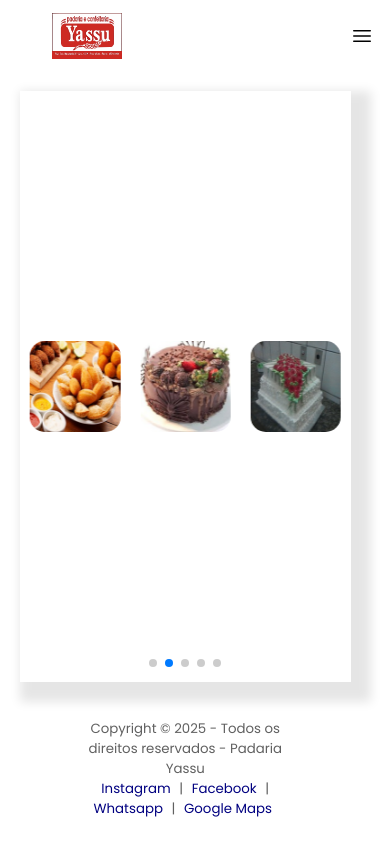
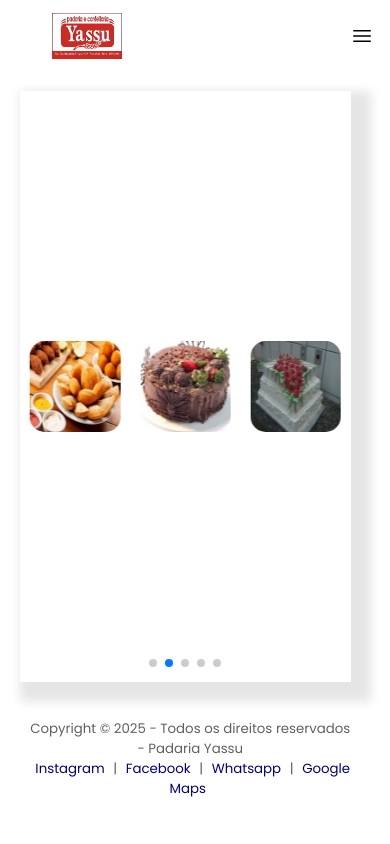
Before and after one commit to Renato-1982/yassu, a React (Create React App) app: page / in a window 390 px wide. Built offline with nearby package versions, Linux system fonts and the light colour scheme.

Commit message:
At-11-01-25

```diff
--- a/src/Components/Footer/footer.css
+++ b/src/Components/Footer/footer.css
@@ -1,14 +1,14 @@
-div#rodape {
+.rodape {
     font-family: "Poppins", serif;
     clear: both;
 }
-div#rodape p {
+.rodape p {
     font-size: 10pt;
     color: #606060;
     text-align: center;
     padding: 5px 0px 5px 10px;
 }
-div#rodape a {
+.rodape a {
     font-size: 10pt;
     color: #000080;
     text-align: center;
@@ -17,11 +17,59 @@ div#rodape a {
 }
 /*Responsivo*/
 @media (max-width: 800px){
-    div#rodape p {
+    .rodape {
+    font-family: "Poppins", serif;
+    clear: both;
+    }
+    .rodape p {
         font-size: 10pt;
         color: #606060;
         text-align: center;
-        padding-left: 50px;
-        padding-right: 50px;
+        padding: 5px 0px 5px 10px;
+    }
+    .rodape a {
+        font-size: 10pt;
+        color: #000080;
+        text-align: center;
+        padding: 5px 5px 5px 5px;
+        text-decoration: none;
     }
 }
+@media (max-width: 600px){
+    .rodape {
+    font-family: "Poppins", serif;
+    clear: both;
+    }
+    .rodape p {
+        font-size: 10pt;
+        color: #606060;
+        text-align: center;
+        padding: 5px 0px 5px 10px;
+    }
+    .rodape a {
+        font-size: 10pt;
+        color: #000080;
+        text-align: center;
+        padding: 5px 5px 5px 5px;
+        text-decoration: none;
+    }
+}
+@media (max-width: 400px){
+    .rodape {
+    font-family: "Poppins", serif;
+    clear: both;
+    }
+    .rodape p {
+        font-size: 10pt;
+        color: #606060;
+        text-align: center;
+        padding: 5px 0px 5px 10px;
+    }
+    .rodape a {
+        font-size: 10pt;
+        color: #000080;
+        text-align: center;
+        padding: 5px 5px 5px 5px;
+        text-decoration: none;
+    }
+}
--- a/src/Components/Footer/index.js
+++ b/src/Components/Footer/index.js
@@ -3,7 +3,7 @@ import "../Footer/footer.css";
 const Footer = () => {
     return (
         <footer>
-            <div id="rodape">
+            <div className="rodape">
             <p>Copyright &copy; 2025 - Todos os direitos reservados - Padaria Yassu<br/>
                 <a href="https://www.instagram.com/padariayassu/" target="_blank"> Instagram </a> |
                 <a href="http://facebook.com/Padaria-Yassu-408011442653343" target="_blank"> Facebook </a> |
--- a/src/Components/Navbar/navbar.css
+++ b/src/Components/Navbar/navbar.css
@@ -75,3 +75,59 @@ nav {
         display: flex;
     }
 }
+@media (max-width: 600px) {
+    .nav-menu-icon{
+        display:  flex;
+        margin-top: 1rem;
+        position: fixed;
+        right: 1rem;
+        font-size: 1.5rem;
+    }
+    .nav-links-lista a{
+        display: flex;
+        margin-top: 1rem;
+        margin-left: 2rem;
+        text-decoration: none;
+        color: black;
+        font-size: 1.1rem;
+        font-weight: 500;
+        text-indent: 10px;
+    }
+    .nav-logo-container{
+        max-width: 70px;
+    }
+    .navbar-links-container {
+        display: none;
+    }
+    .nav-bar-menu-container {
+        display: flex;
+    }
+}
+@media (max-width: 400px) {
+    .nav-menu-icon{
+        display:  flex;
+        margin-top: 1rem;
+        position: fixed;
+        right: 1rem;
+        font-size: 1.5rem;
+    }
+    .nav-links-lista a{
+        display: flex;
+        margin-top: 1rem;
+        margin-left: 2rem;
+        text-decoration: none;
+        color: black;
+        font-size: 1.1rem;
+        font-weight: 500;
+        text-indent: 10px;
+    }
+    .nav-logo-container{
+        max-width: 70px;
+    }
+    .navbar-links-container {
+        display: none;
+    }
+    .nav-bar-menu-container {
+        display: flex;
+    }
+}
--- a/src/views/Contact/contact.css
+++ b/src/views/Contact/contact.css
@@ -1,60 +1,129 @@
 *{
     font-family: "Poppins", serif;
 }
-.titulo {
+.corpo{
+    display: block;
+    width: 100%;
+    text-align: center;
+    padding: 1px 20px 1px 20px; /*Superior,Direita,Inferior,Esquerda*/
+}
+.titulo h1 {
+    width: 100%;
+    font-size: 15pt;
+    color: #000000;
     text-align: center;
 }
-.titulo h1 {
-    font-size: 20pt;
-    color: #000000;
-}
-.contact {
-    display: block;
+.contact h2 {
+    width: 100%;
+    font-size: 13pt;
     text-align: center;
-    padding-left: 100px;
-    padding-right: 100px;
-}
-.contact h2 {
-    font-size: 13pt;
     color: #000000;
     background-color: #dddddd;
     padding: 5px 0px 5px 10px;
 }
 .contact h3 {
     font-size: 13pt;
+    text-align: center;
     color: #000000;
 }
 .contact p {
     font-size: 12pt;
+    text-align: center;
     color: #000000;
 }
 @media (max-width: 800px){
-    .contact {
+    .corpo{
         display: block;
+        width: 95%;
         text-align: center;
-        padding-left: 50px;
-        padding-right: 50px;
+        padding: 1px 20px 1px 20px; /*Superior,Direita,Inferior,Esquerda*/
+    }
+    .titulo h1 {
+        width: 100%;
+        font-size: 15pt;
+        color: #000000;
+        text-align: center;
     }
     .contact h2 {
         width: 100%;
         font-size: 13pt;
+        text-align: center;
         color: #000000;
         background-color: #dddddd;
-        padding: 5px 0px 5px 5px;
+        padding: 5px 0px 5px 10px;
+    }
+    .contact h3 {
+        font-size: 13pt;
+        text-align: center;
+        color: #000000;
+    }
+    .contact p {
+        font-size: 12pt;
+        text-align: center;
+        color: #000000;
     }
 }
-@media (max-width: 400px){
-    .contact {
+@media (max-width: 600px){
+    .corpo{
         display: block;
+        width: 95%;
         text-align: center;
-        padding-left: 30px;
-        padding-right: 30px;
+        padding: 1px 20px 1px 20px; /*Superior,Direita,Inferior,Esquerda*/
+    }
+    .titulo h1 {
+        width: 100%;
+        font-size: 15pt;
+        color: #000000;
+        text-align: center;
     }
     .contact h2 {
         width: 100%;
         font-size: 13pt;
+        text-align: center;
         color: #000000;
         background-color: #dddddd;
-        padding: 5px 0px 5px 5px;
+        padding: 5px 0px 5px 10px;
+    }
+    .contact h3 {
+        font-size: 13pt;
+        text-align: center;
+        color: #000000;
+    }
+    .contact p {
+        font-size: 12pt;
+        text-align: center;
+        color: #000000;
     }
 }
+@media (max-width: 400px){
+    .corpo{
+        display: block;
+        width: 95%;
+        text-align: center;
+        padding: 1px 20px 1px 20px; /*Superior,Direita,Inferior,Esquerda*/
+    }
+    .titulo h1 {
+        width: 100%;
+        font-size: 15pt;
+        color: #000000;
+        text-align: center;
+    }
+    .contact h2 {
+        width: 100%;
+        font-size: 13pt;
+        text-align: center;
+        color: #000000;
+        background-color: #dddddd;
+        padding: 5px 0px 5px 10px;
+    }
+    .contact h3 {
+        font-size: 13pt;
+        text-align: center;
+        color: #000000;
+    }
+    .contact p {
+        font-size: 12pt;
+        text-align: center;
+        color: #000000;
+    }
+}
--- a/src/views/Photos/photos.css
+++ b/src/views/Photos/photos.css
@@ -1880,6 +1880,21 @@
         box-shadow: 1px 1px 3px 1px rgba(0,0,0,0.4);
         -webkit-transition: all 0.4s ease-in;
     }
+    .album-fotos li span {
+        opacity: 0;
+        color: #ffffff;
+        text-shadow: 1px 1px 1px #000000;
+        background-color: rgba(0,0,0,0.3);
+        font-size: 9pt;
+        line-height: 370px;
+        padding: 1px;
+    }
+    .album-fotos li:hover {
+        -webkit-transform: scale(1.5);
+    }
+    .album-fotos li:hover span {
+        opacity: 1;
+    }
     /*Bolos*/
     .album-fotos li#foto01 {
         background: url("../Imagens/Bolos/galeria-b01.jpg") no-repeat;
```
